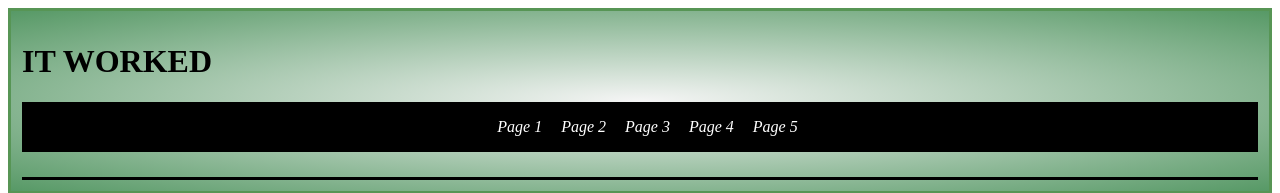
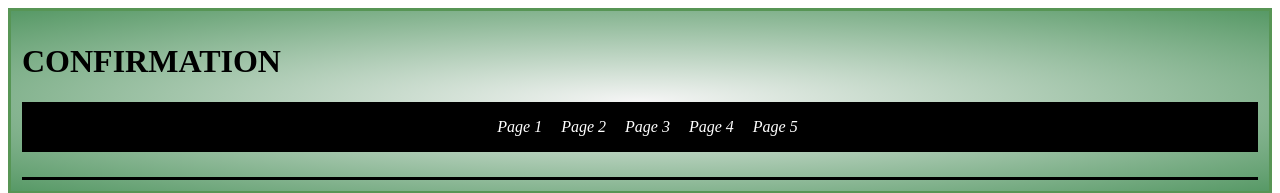
Before and after one commit to WSU-kduncan/f23cicd-mkieselhorst, a plain HTML site: page website/index.html in a window 1280 px wide. Shown: the top 193 px of the page. Drawn offline with Linux system fonts and the light colour scheme.

Commit message:
Update index.html

```diff
--- a/website/index.html
+++ b/website/index.html
@@ -12,7 +12,7 @@
     <div>
     <header>
         <h1>
-            <span>IT WORKED</span>
+            <span>CONFIRMATION</span>
         </h1>
         <nav>
             <ul>
```
